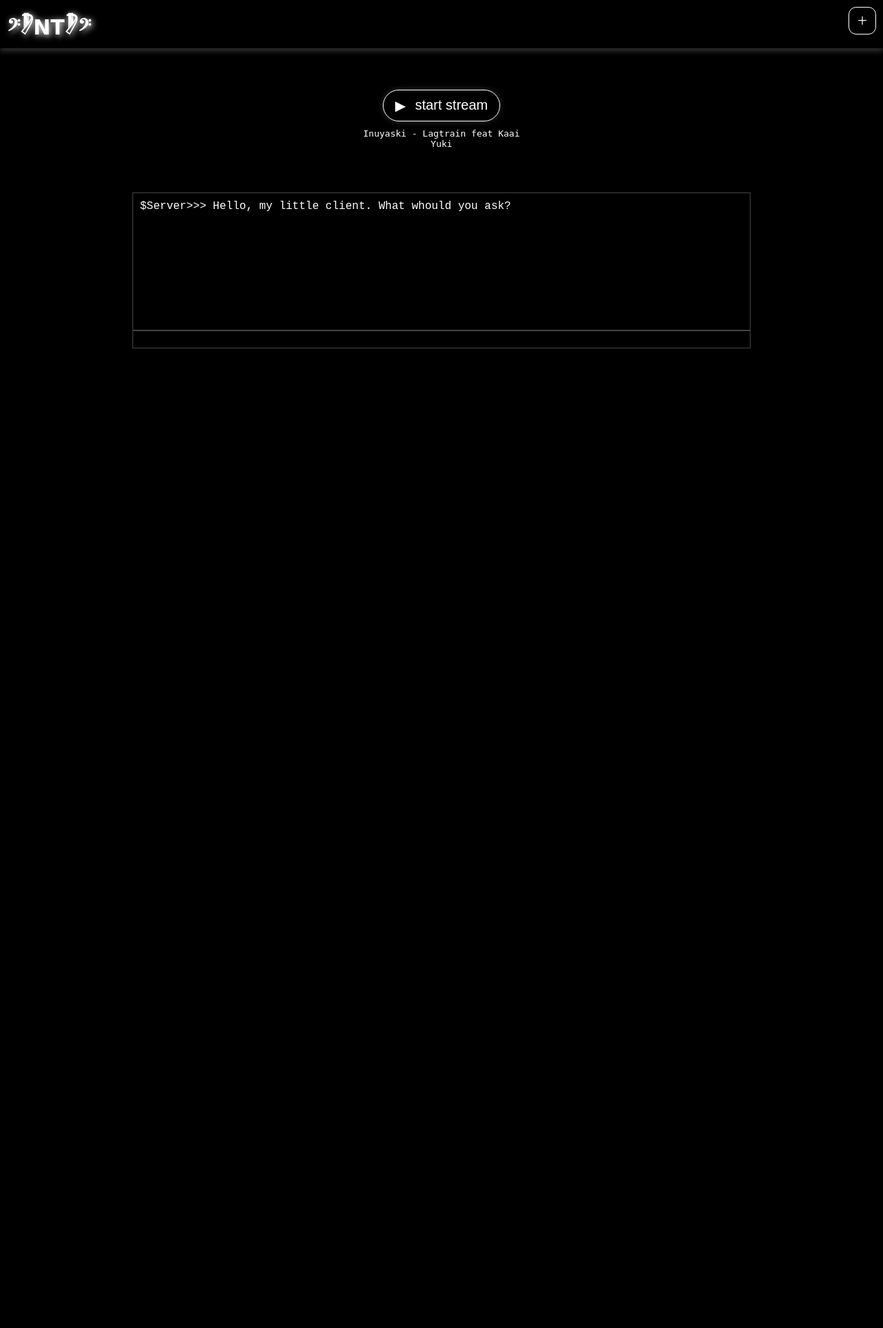
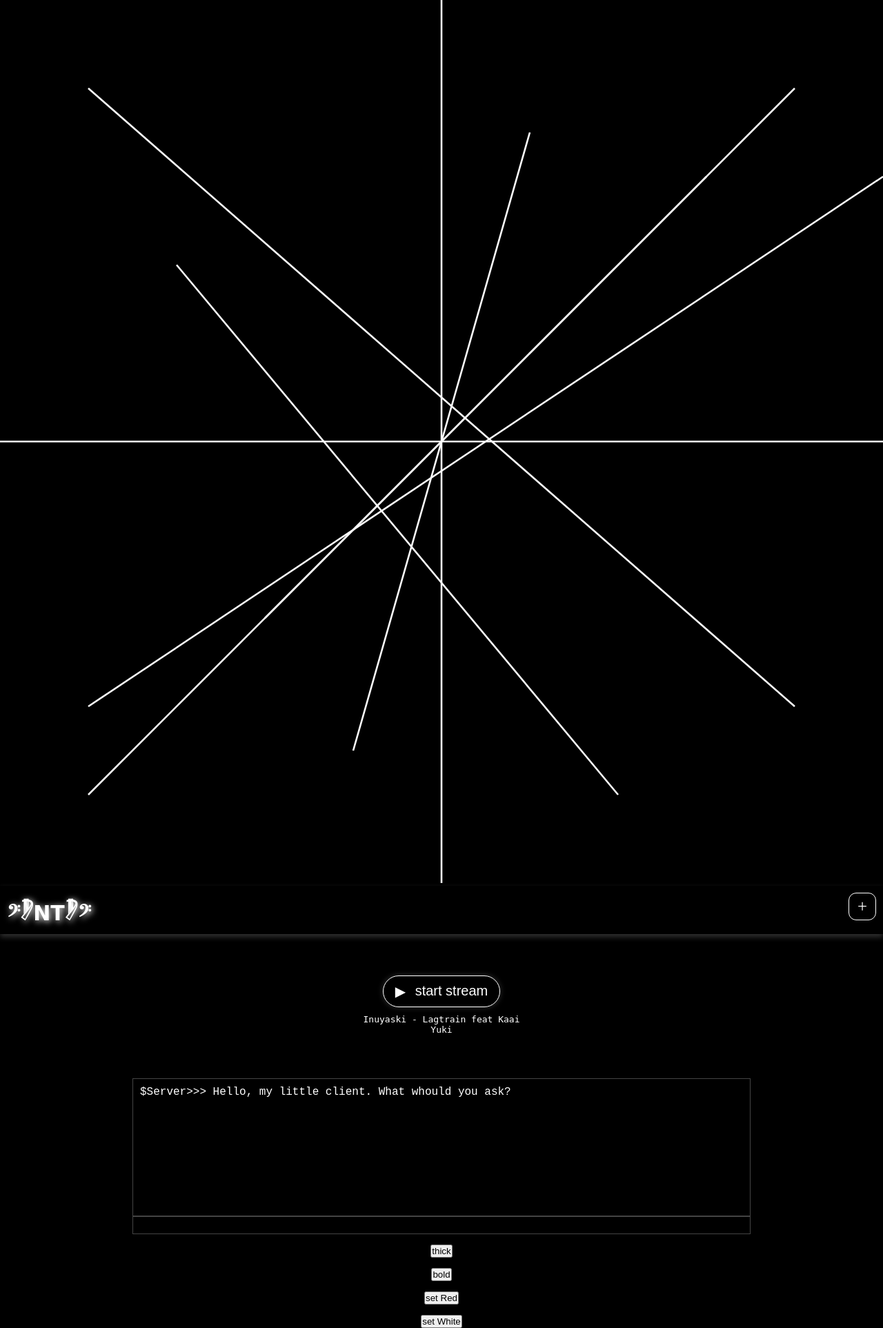
Before and after one commit to KartofellFirst/test, a Flask app: page / in a window 1280 px wide. Shown: the whole page at 69% size. Before the commit the page ends 505 px from the top, so only its background shows below. Run offline with Flask 3, Linux system fonts and the light colour scheme; some web fonts are replaced.

Commit message:
Update index.html

```diff
--- a/templates/index.html
+++ b/templates/index.html
@@ -131,6 +131,20 @@
     </style>
 </head>
 <body>
+	<svg id="bg-animation" viewBox="0 0 100 100" preserveAspectRatio="xMidYMid slice">
+        <g id="chaos" transform="rotate(0 50 50)">
+            <line x1="10" y1="10" x2="90" y2="80" stroke="white" stroke-width="0.2" />
+            <line x1="30" y1="70" x2="80" y2="20" stroke="white" stroke-width="0.2" />
+            <line x1="50" y1="0" x2="50" y2="100" stroke="white" stroke-width="0.2" />
+            <line x1="0" y1="50" x2="100" y2="50" stroke="white" stroke-width="0.2" />
+            <line x1="20" y1="30" x2="70" y2="90" stroke="white" stroke-width="0.2" />
+            <line x1="90" y1="10" x2="10" y2="90" stroke="white" stroke-width="0.2" />
+            <line x1="60" y1="15" x2="40" y2="85" stroke="white" stroke-width="0.2" />
+            <line x1="10" y1="80" x2="100" y2="20" stroke="white" stroke-width="0.2" />
+            <animateTransform attributeName="transform" type="rotate" from="0 50 50" to="360 50 50" dur="50s" repeatCount="indefinite" />
+        </g>
+    </svg>
+
     <header>
         <span class="logo">𝄢𓏢NT𓏢𝄢</span>
         <a href="/import" class="add">+</a>
@@ -144,6 +158,10 @@
         <div id="player"></div>
         <span id="monitor"></span>
         <div class="screen-wrapper"><div id="screen"></div><input class="screen-input" onchange="Send(this.value);this.value=''"></div>
+        <button onclick="thick()">thick</button>
+        <button onclick="bold()">bold</button>
+        <button onclick="setColor('red')">set Red</button>
+        <button onclick="setColor('white')">set White</button>
     </main>
     <script>
         let ULM = "null";
@@ -266,6 +284,33 @@
           Monitor()
         }
 
+        function setColor(colorArray, duration = 1000) {
+            const lines = document.querySelectorAll("#chaos line");
+            lines.forEach((el, i) => {
+                let color = Array.isArray(colorArray) ? colorArray[i % colorArray.length] : colorArray;
+
+                el.style.transition = `stroke ${duration}ms ease-in-out`;
+                el.style.stroke = color;
+            });
+        }
+
+        function thickenChaosLines(width = 0.2, duration = 500) {
+            const lines = document.querySelectorAll("#chaos line");
+            lines.forEach(line => {
+                line.style.transition = `stroke-width ${duration}ms ease-in-out`;
+                line.setAttribute("stroke-width", width);
+            });
+        }
+
+        function thick() {
+            thickenChaosLines(0.1, 100)
+            setTimeout(thickenChaosLines, 150)
+        }
+
+        function bold() {
+            thickenChaosLines(0.6, 100)
+            setTimeout(thickenChaosLines, 150)
+        }
     </script>
 </body>
 </html>
```
